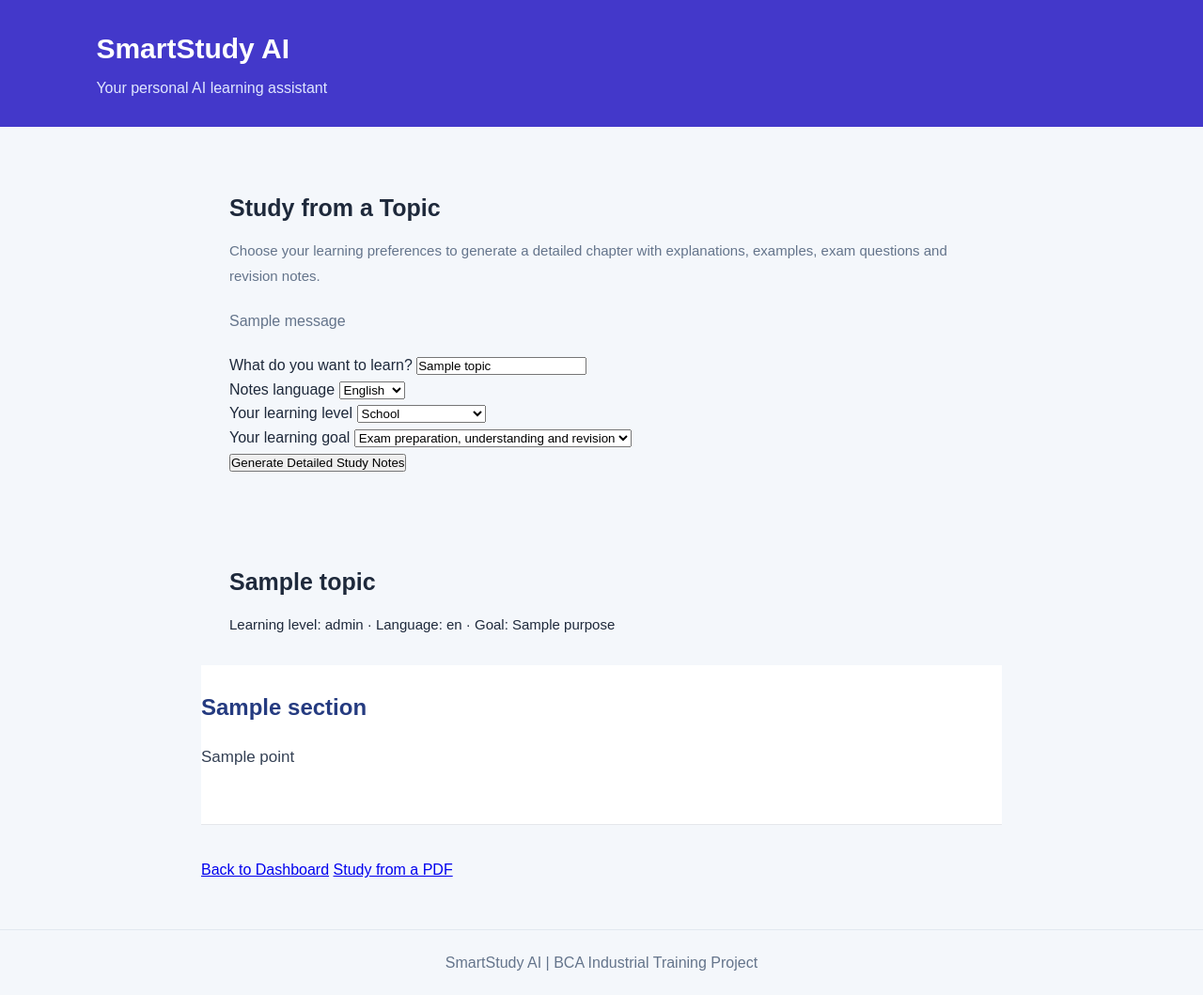
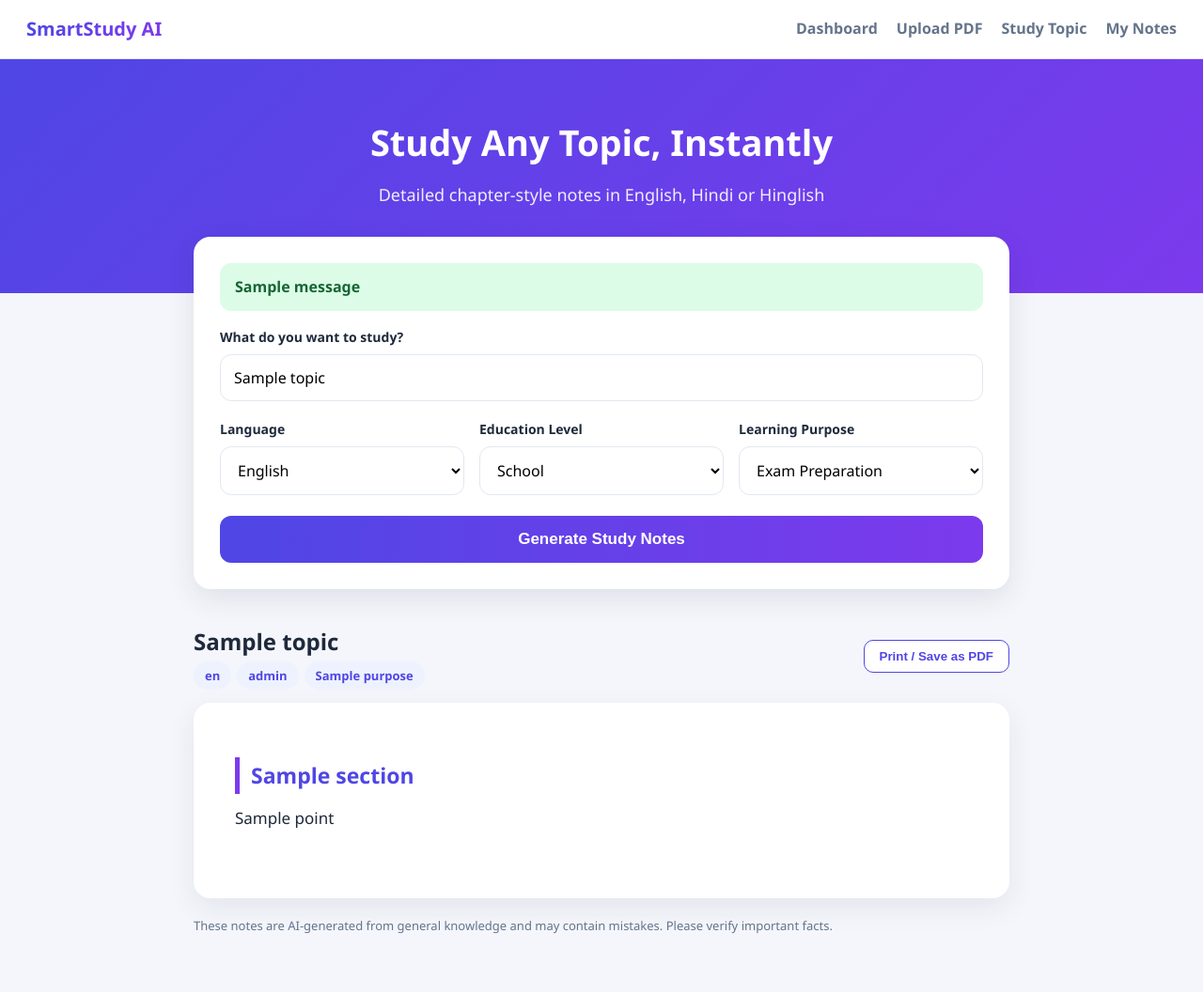
Before and after one commit to abdulhannan8273-pixel/SmartStudyAI, a Django app: template materials/templates/materials/topic.html in a window 1280 px wide. Shown: the whole page at 94% size. After the commit the page ends 994 px from the top, so only its background shows below. Run offline with Django 5.2, Linux system fonts and the light colour scheme; the template is opened without the code that fills it: most values are stand-ins (such as "Sample title", 1, 10 or a date in 2020); one stand-in notice (Sample message) is shown.

Commit message:
Save notes, saved notes library, new UI and dashboard

```diff
--- a/materials/templates/materials/topic.html
+++ b/materials/templates/materials/topic.html
@@ -1,234 +1,139 @@
-
 <!DOCTYPE html>
 <html lang="en">
 <head>
-    {% load static %}
 <meta charset="UTF-8">
-    <meta name="viewport" content="width=device-width, initial-scale=1.0">
-    <title>Study from a Topic | SmartStudy AI</title>
-    <link rel="stylesheet" href="{% static 'css/style.css' %}">
-
+<meta name="viewport" content="width=device-width, initial-scale=1">
+<title>SmartStudy AI - Study Any Topic</title>
 <style>
-        /* Normal textbook-style chapter layout */
-        .chapter-section {
-            display: block;
-            width: 100%;
-            box-sizing: border-box;
-            background: #ffffff;
-            border: none;
-            border-bottom: 1px solid #e5e7eb;
-            border-radius: 0;
-            padding: 24px 0;
-            margin: 0;
-            box-shadow: none;
-            overflow-wrap: anywhere;
-        }
-
-        .chapter-section h3 {
-            color: #253b80;
-            font-size: 22px;
-            line-height: 1.4;
-            margin: 0 0 16px;
-        }
-
-        .chapter-content p {
-            font-size: 16px;
-            line-height: 1.9;
-            margin: 0 0 18px;
-            color: #344054;
-        }
-
-        .chapter-section ul {
-            list-style: none;
-            padding: 0;
-            margin: 0;
-        }
-
-        .chapter-section li {
-            font-size: 16px;
-            line-height: 1.9;
-            margin: 0 0 16px;
-            white-space: normal;
-        }
-
-        .chapter-section li:last-child {
-            margin-bottom: 0;
-        }
-
-        @media (max-width: 650px) {
-            .chapter-section {
-                padding: 20px 0;
-            }
-
-            .chapter-section h3 {
-                font-size: 20px;
-            }
-
-            .chapter-section li {
-                font-size: 15px;
-                line-height: 1.8;
-            }
-        }
-
-
-
-        /* Improve reading comfort */
-        .study-container {
-            max-width: 900px;
-            margin: 36px auto;
-            padding: 0 24px;
-        }
-
-        .study-panel {
-            padding: 30px;
-        }
-
-        .chapter-section {
-            padding: 28px 0;
-        }
-
-        .chapter-section h3 {
-            font-size: 24px;
-            line-height: 1.45;
-            margin-bottom: 18px;
-        }
-
-        .chapter-content p {
-            font-size: 17px;
-            line-height: 1.95;
-            margin: 0 0 20px;
-            color: #344054;
-        }
-
-        .chapter-intro {
-            font-size: 15px;
-            line-height: 1.8;
-        }
-
-        @media (max-width: 650px) {
-            .study-container {
-                padding: 0 16px;
-            }
-
-            .study-panel {
-                padding: 20px;
-            }
-
-            .chapter-section h3 {
-                font-size: 21px;
-            }
-
-            .chapter-content p {
-                font-size: 16px;
-                line-height: 1.85;
-            }
-        }
-
+  :root{--p:#4f46e5;--p2:#7c3aed;--bg:#f4f6fb;--ink:#1e293b;--mute:#64748b;--line:#e2e8f0}
+  *{box-sizing:border-box}
+  body{margin:0;font-family:"Segoe UI",system-ui,sans-serif;background:var(--bg);color:var(--ink);line-height:1.7}
+  .nav{display:flex;justify-content:space-between;align-items:center;padding:14px 28px;background:#fff;border-bottom:1px solid var(--line);position:sticky;top:0;z-index:5}
+  .brand{font-weight:800;font-size:20px;background:linear-gradient(90deg,var(--p),var(--p2));-webkit-background-clip:text;color:transparent}
+  .nav a{color:var(--mute);text-decoration:none;margin-left:20px;font-weight:600}
+  .nav a:hover{color:var(--p)}
+  .hero{background:linear-gradient(135deg,var(--p),var(--p2));color:#fff;text-align:center;padding:56px 20px 90px}
+  .hero h1{margin:0 0 8px;font-size:38px}
+  .hero p{margin:0;opacity:.9;font-size:18px}
+  .wrap{max-width:900px;margin:-60px auto 60px;padding:0 16px}
+  .card{background:#fff;border-radius:18px;box-shadow:0 10px 30px rgba(30,41,59,.10);padding:28px}
+  label{display:block;font-weight:700;margin:0 0 6px;font-size:14px}
+  input[type=text],select{width:100%;padding:13px 14px;border:1.5px solid var(--line);border-radius:12px;font-size:16px;background:#fff;font-family:inherit}
+  input:focus,select:focus{outline:none;border-color:var(--p);box-shadow:0 0 0 3px rgba(79,70,229,.15)}
+  .grid{display:grid;grid-template-columns:repeat(3,1fr);gap:16px;margin-top:18px}
+  .btn{margin-top:22px;width:100%;padding:15px;border:0;border-radius:12px;font-size:17px;font-weight:700;color:#fff;cursor:pointer;background:linear-gradient(90deg,var(--p),var(--p2))}
+  .btn:hover{opacity:.93}
+  .msg{padding:12px 16px;border-radius:12px;margin-bottom:16px;font-weight:600}
+  .msg.error{background:#fee2e2;color:#991b1b}
+  .msg.success{background:#dcfce7;color:#166534}
+  .toolbar{display:flex;justify-content:space-between;align-items:center;margin:36px 0 14px}
+  .toolbar h2{margin:0;font-size:24px}
+  .tags span{display:inline-block;background:#eef2ff;color:var(--p);padding:4px 12px;border-radius:999px;font-size:13px;font-weight:700;margin-right:6px}
+  .ghost{background:#fff;border:1.5px solid var(--p);color:var(--p);padding:9px 16px;border-radius:10px;font-weight:700;cursor:pointer}
+  .chapter{background:#fff;border-radius:18px;box-shadow:0 10px 30px rgba(30,41,59,.08);padding:36px 44px}
+  .sec{padding:22px 0;border-bottom:1px solid var(--line)}
+  .sec:last-child{border-bottom:0}
+  .sec h3{margin:0 0 12px;font-size:23px;color:var(--p);border-left:5px solid var(--p2);padding-left:12px}
+  .sec p{margin:0 0 12px;font-size:17px;text-align:left;white-space:pre-wrap}
+  .note{color:var(--mute);font-size:13px;margin-top:18px}
+  #loader{display:none;position:fixed;inset:0;background:rgba(15,23,42,.65);z-index:50;align-items:center;justify-content:center;flex-direction:column;color:#fff;text-align:center}
+  .spin{width:56px;height:56px;border:6px solid rgba(255,255,255,.3);border-top-color:#fff;border-radius:50%;animation:s 1s linear infinite;margin-bottom:16px}
+  @keyframes s{to{transform:rotate(360deg)}}
+  @media(max-width:700px){.grid{grid-template-columns:1fr}.chapter{padding:22px}.hero h1{font-size:28px}}
+  @media print{.nav,.hero,.card.formcard,.toolbar button,.note,#loader,.msg{display:none!important}
+    body{background:#fff}.wrap{margin:0;max-width:100%}.chapter{box-shadow:none;padding:0}.sec{page-break-inside:avoid}}
 </style>
 </head>
 <body>
-    <header>
-        <h1>SmartStudy AI</h1>
-        <p>Your personal AI learning assistant</p>
-    </header>
 
-    <main class="study-container">
-        <section class="study-panel">
-            <h2>Study from a Topic</h2>
-            <p class="chapter-intro">
-                Choose your learning preferences to generate a detailed chapter
-                with explanations, examples, exam questions and revision notes.
-            </p>
+<div class="nav">
+  <div class="brand">SmartStudy AI</div>
+  <div><a href="/">Dashboard</a><a href="/materials/upload/">Upload PDF</a><a href="/materials/topic/">Study Topic</a><a href="/materials/saved/">My Notes</a></div>
+</div>
 
+<div class="hero">
+  <h1>Study Any Topic, Instantly</h1>
+  <p>Detailed chapter-style notes in English, Hindi or Hinglish</p>
+</div>
+
+<div class="wrap">
+  <div class="card formcard">
     {% if messages %}
       {% for message in messages %}
-                    <p class="message">{{ message }}</p>
+        <div class="msg {{ message.tags }}">{{ message }}</div>
       {% endfor %}
     {% endif %}
 
-            <form method="post" class="study-form">
+    <form method="post" id="topicForm">
       {% csrf_token %}
+      <label for="topic">What do you want to study?</label>
+      <input type="text" id="topic" name="topic" maxlength="300" value="{{ topic }}" placeholder="e.g. Operating System, Photosynthesis, Python Loops" required>
 
-                <div class="form-field full-width">
-                    <label for="topic">What do you want to learn?</label>
-                    <input
-                        type="text"
-                        id="topic"
-                        name="topic"
-                        maxlength="300"
-                        value="{{ topic }}"
-                        placeholder="Example: Artificial Intelligence"
-                        required
-                    >
-                </div>
-
-                <div class="form-field">
-                    <label for="language">Notes language</label>
-                    <select id="language" name="language" required>
+      <div class="grid">
+        <div>
+          <label for="language">Language</label>
+          <select id="language" name="language">
             <option value="English" {% if language == "English" %}selected{% endif %}>English</option>
             <option value="Hindi" {% if language == "Hindi" %}selected{% endif %}>Hindi</option>
             <option value="Hinglish" {% if language == "Hinglish" %}selected{% endif %}>Hinglish</option>
           </select>
         </div>
-
-                <div class="form-field">
-                    <label for="education_level">Your learning level</label>
-                    <select id="education_level" name="education_level" required>
+        <div>
+          <label for="education_level">Education Level</label>
+          <select id="education_level" name="education_level">
             <option value="School" {% if education_level == "School" %}selected{% endif %}>School</option>
             <option value="College / University" {% if education_level == "College / University" %}selected{% endif %}>College / University</option>
-                        <option value="Competitive Exam" {% if education_level == "Competitive Exam" %}selected{% endif %}>Competitive exam</option>
+            <option value="Competitive Exam" {% if education_level == "Competitive Exam" %}selected{% endif %}>Competitive Exam</option>
             <option value="Self-learning" {% if education_level == "Self-learning" %}selected{% endif %}>Self-learning</option>
           </select>
         </div>
-
-                <div class="form-field full-width">
-                    <label for="purpose">Your learning goal</label>
-                    <select id="purpose" name="purpose" required>
-                        <option value="All" {% if purpose == "All" %}selected{% endif %}>Exam preparation, understanding and revision</option>
-                        <option value="Exam Preparation" {% if purpose == "Exam Preparation" %}selected{% endif %}>Exam preparation</option>
-                        <option value="Conceptual Understanding" {% if purpose == "Conceptual Understanding" %}selected{% endif %}>Understand concepts deeply</option>
+        <div>
+          <label for="purpose">Learning Purpose</label>
+          <select id="purpose" name="purpose">
+            <option value="Exam Preparation" {% if purpose == "Exam Preparation" %}selected{% endif %}>Exam Preparation</option>
+            <option value="Conceptual Understanding" {% if purpose == "Conceptual Understanding" %}selected{% endif %}>Conceptual Understanding</option>
             <option value="Revision" {% if purpose == "Revision" %}selected{% endif %}>Revision</option>
+            <option value="All" {% if purpose == "All" %}selected{% endif %}>All</option>
           </select>
         </div>
-
-                <button type="submit">Generate Detailed Study Notes</button>
+      </div>
+      <button class="btn" type="submit">Generate Study Notes</button>
     </form>
-        </section>
+  </div>
 
   {% if notes %}
-            <section>
-                <div class="study-panel">
+    <div class="toolbar">
+      <div>
         <h2>{{ topic }}</h2>
-                    <p class="chapter-intro">
-                        Learning level: {{ education_level }} ·
-                        Language: {{ language }} ·
-                        Goal: {{ purpose }}
-                    </p>
+        <div class="tags"><span>{{ language }}</span><span>{{ education_level }}</span><span>{{ purpose }}</span></div>
+      </div>
+      <button class="ghost" onclick="window.print()">Print / Save as PDF</button>
     </div>
 
+    <div class="chapter">
       {% for section in notes %}
-                    <article class="chapter-section">
+        <div class="sec">
           <h3>{{ section.heading }}</h3>
-                        <div class="chapter-content">
           {% for point in section.points %}
-                                <p>{{ point|linebreaksbr }}</p>
-                            {% empty %}
-                                <p>No content was returned for this section.</p>
+            <p>{{ point }}</p>
           {% endfor %}
         </div>
-                    </article>
       {% endfor %}
-            </section>
+    </div>
+    <p class="note">These notes are AI-generated from general knowledge and may contain mistakes. Please verify important facts.</p>
   {% endif %}
+</div>
 
-        <nav class="page-links">
-            <a href="{% url 'home' %}">Back to Dashboard</a>
-            <a href="{% url 'upload_material' %}">Study from a PDF</a>
-        </nav>
-    </main>
+<div id="loader">
+  <div class="spin"></div>
+  <h2>Writing your chapter...</h2>
+  <p>This can take 20-40 seconds. Please wait.</p>
+</div>
 
-    <footer>
-        <p>SmartStudy AI | BCA Industrial Training Project</p>
-    </footer>
+<script>
+  document.getElementById("topicForm").addEventListener("submit", function () {
+    document.getElementById("loader").style.display = "flex";
+  });
+</script>
 </body>
 </html>
--- a/materials/urls.py
+++ b/materials/urls.py
@@ -18,5 +18,17 @@ urlpatterns = [
     "notes/<int:material_id>/download/",
     views.download_notes_pdf,
     name="download_notes_pdf",
-),
+    ),
+    path(
+        "saved/",
+        views.saved_notes_list,
+        name="saved_notes_list",
+    ),
+    path(
+        "saved/<int:notes_id>/",
+        views.saved_notes_detail,
+        name="saved_notes_detail",
+    ),
+    path("saved/", views.saved_notes_list, name="saved_notes_list"),
+    path("saved/<int:notes_id>/", views.saved_notes_detail, name="saved_notes_detail"),
 ]
```
Also changed, not shown: core/templates/home.html (+78 -48 lines), core/templates/home_backup.html (added, +62 -0 lines), materials/templates/materials/saved_list.html (added, +54 -0 lines), materials/views.py (+59 -2 lines). Lines whose indentation alone changed are shown as unchanged.
